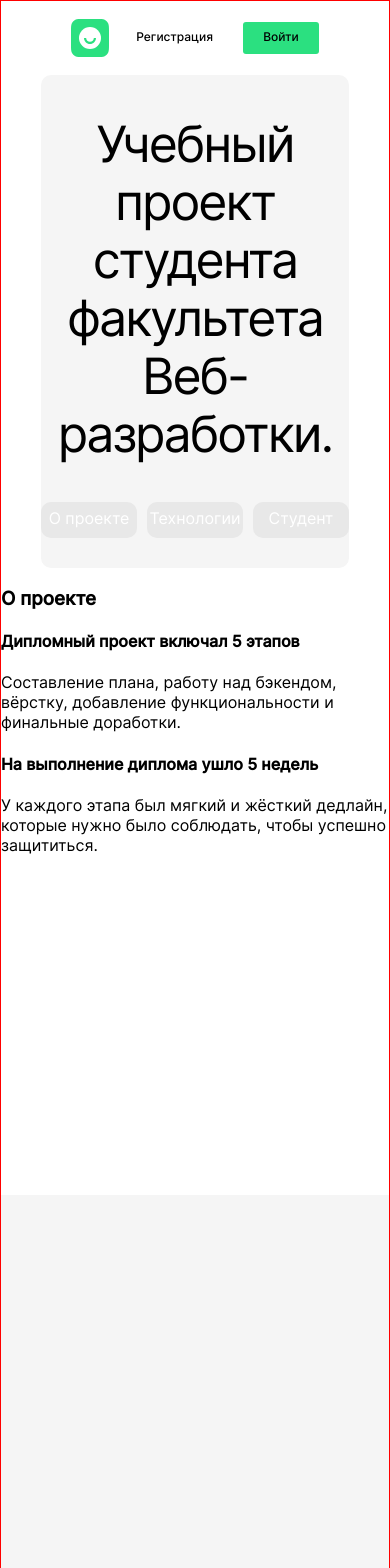
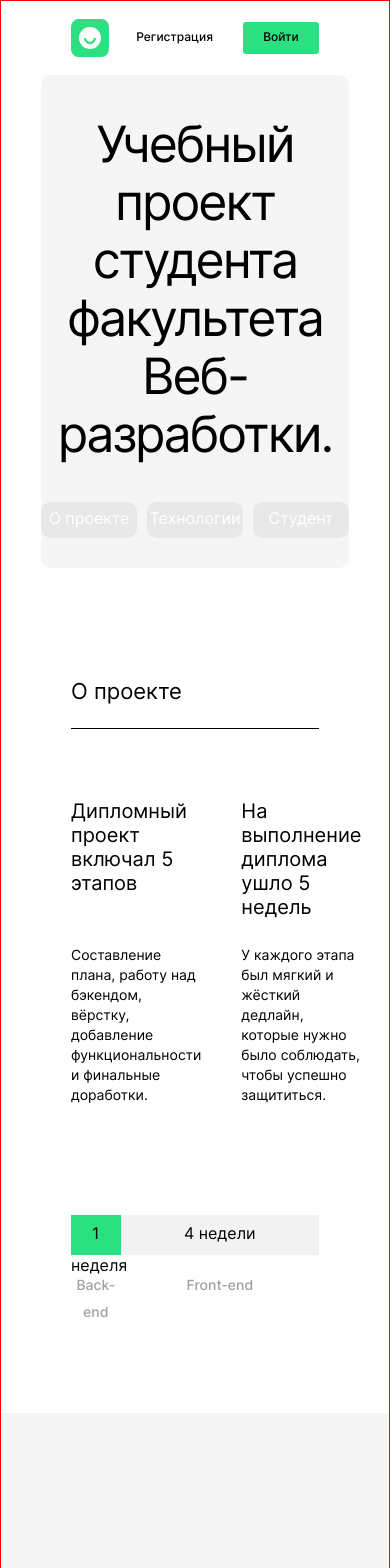
Before and after one commit to zubastu/movies-explorer-frontend, a React (Create React App) app: page / in a window 390 px wide. Shown: the top 1568 px of the page. Built offline with nearby package versions, Linux system fonts and the light colour scheme.

Commit message:
Компонент О проекте, компонент тайтла для мэйна(не адаптив)

```diff
--- a/src/components/AboutProject/AboutProject.css
+++ b/src/components/AboutProject/AboutProject.css
@@ -1,3 +1,93 @@
 .about-project{
+  display: flex;
+  flex-direction: column;
+  justify-content: flex-start;
   min-height: 608px;
+  box-sizing: border-box;
+  width: calc(100% - 70px * 2);
+  margin: 0 auto;
+  padding: 110px 0 110px 0;
 }
+.about-project__content{
+  display: grid;
+  grid-template-columns: repeat(2, minmax(min-content, max-content));
+  gap: 26px 40px;
+  margin: 70px 0 110px 0;
+}
+.about-project__heading{
+  font-size: 20px;
+  font-weight: 400;
+  line-height: 24px;
+  max-width: 550px;
+  margin: 0;
+  color: #000000;
+}
+.about-project__subheading{
+  max-width: 550px;
+  margin: 0;
+  font-size: 14px;
+  font-weight: 400;
+  line-height: 20px;
+  color: #000000;
+}
+.time-line{
+  width: 100%;
+  display: flex;
+  flex-wrap: wrap;
+  row-gap: 14px;
+}
+.time-line__week-first{
+  width: 20%;
+  min-height: 36px;
+  text-align: center;
+  background-color: #2BE080;
+}
+.time-line__weeks-others{
+  width: 80%;
+  min-height: 36px;
+  text-align: center;
+  background-color: #F2F2F2;
+}
+.time-line__stack-backend{
+  width: 20%;
+  text-align: center;
+  min-height: 17px;
+  font-size: 14px;
+  font-weight: 500;
+  line-height: 17px;
+  color: #A0A0A0;
+}
+.time-line__stack-frontend{
+  width: 80%;
+  text-align: center;
+  min-height: 17px;
+  font-size: 14px;
+  font-weight: 500;
+  line-height: 17px;
+  color: #A0A0A0;
+}
+
+.time-line__week-first:before{
+  content: "";
+  display: inline-block;
+  vertical-align: middle;
+  height: 100%;
+}
+.time-line__weeks-others:before{
+  content: "";
+  display: inline-block;
+  vertical-align: middle;
+  height: 100%;
+}
+.time-line__stack-backend:before{
+  content: "";
+  display: inline-block;
+  vertical-align: middle;
+  height: 100%;
+}
+.time-line__stack-frontend:before{
+  content: "";
+  display: inline-block;
+  vertical-align: middle;
+  height: 100%;
+}
--- a/src/components/AboutProject/AboutProject.js
+++ b/src/components/AboutProject/AboutProject.js
@@ -1,25 +1,34 @@
 import React from "react";
 import "./AboutProject.css";
+import MainTitle from "../MainTitle/MainTitle";
 
 const AboutProject = () => {
   return (
     <div className="about-project" id="about-section">
-      <h3>О проекте</h3>
+      <MainTitle text="О проекте" />
+
       <div className="about-project__content">
         <h4 className="about-project__heading">
           Дипломный проект включал 5 этапов
+        </h4>
+        <h4 className="about-project__heading">
+          На выполнение диплома ушло 5 недель
         </h4>
         <p className="about-project__subheading">
           Составление плана, работу над бэкендом, вёрстку, добавление
           функциональности и финальные доработки.
         </p>
-        <h4 className="about-project__heading">
-          На выполнение диплома ушло 5 недель
-        </h4>
         <p className="about-project__subheading">
           У каждого этапа был мягкий и жёсткий дедлайн, которые нужно было
           соблюдать, чтобы успешно защититься.
         </p>
+      </div>
+
+      <div className="time-line">
+        <span className="time-line__week-first">1 неделя</span>
+        <span className="time-line__weeks-others">4 недели</span>
+        <span className="time-line__stack-backend">Back-end</span>
+        <span className="time-line__stack-frontend">Front-end</span>
       </div>
     </div>
   );
--- /dev/null
+++ b/src/components/MainTitle/MainTitle.css
@@ -0,0 +1,11 @@
+.title-container{
+  border-bottom: 1px solid #000000;
+}
+.main-title{
+  font-size: 22px;
+  font-weight: 400;
+  line-height: 27px;
+  display: flex;
+  align-items: flex-end;
+  margin: 0 0 23px 0;
+}
--- /dev/null
+++ b/src/components/MainTitle/MainTitle.js
@@ -0,0 +1,12 @@
+import React from "react";
+import "./MainTitle.css";
+
+const MainTitle = ({ text }) => {
+  return (
+    <div className="title-container">
+      <h3 className="main-title">{text}</h3>
+    </div>
+  );
+};
+
+export default MainTitle;
```
